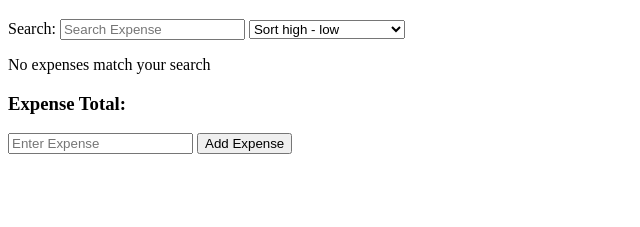
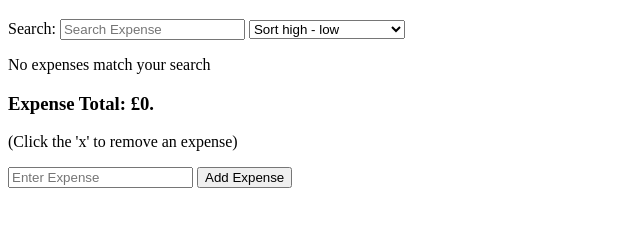
Before and after one commit to max-b10/Expense-Tracker-App, a plain HTML site: page index.html in a window 1280 px wide. Shown: the part 61-288 px from the top of the page, without its empty margins (0-640 px from the left). Drawn offline with Linux system fonts and the light colour scheme.

Commit message:
Update index.html

```diff
--- a/index.html
+++ b/index.html
@@ -34,6 +34,9 @@
       <div>
         <h3 class="expenseHeader">Expense Total:</h3>
       </div>
+
+      <p class="removeInstructions">(Click the 'x' to remove an expense)</p>
+
       <div id="expenses"></div>
       <form id="addExpenseForm" action="">
         <input
@@ -45,6 +48,7 @@
         <button class="button" id="addExpenseButton">Add Expense</button>
       </form>
     </div>
+    <script src="/scripts/functions.js"></script>
     <script src="/scripts/app.js"></script>
   </body>
 </html>
```
